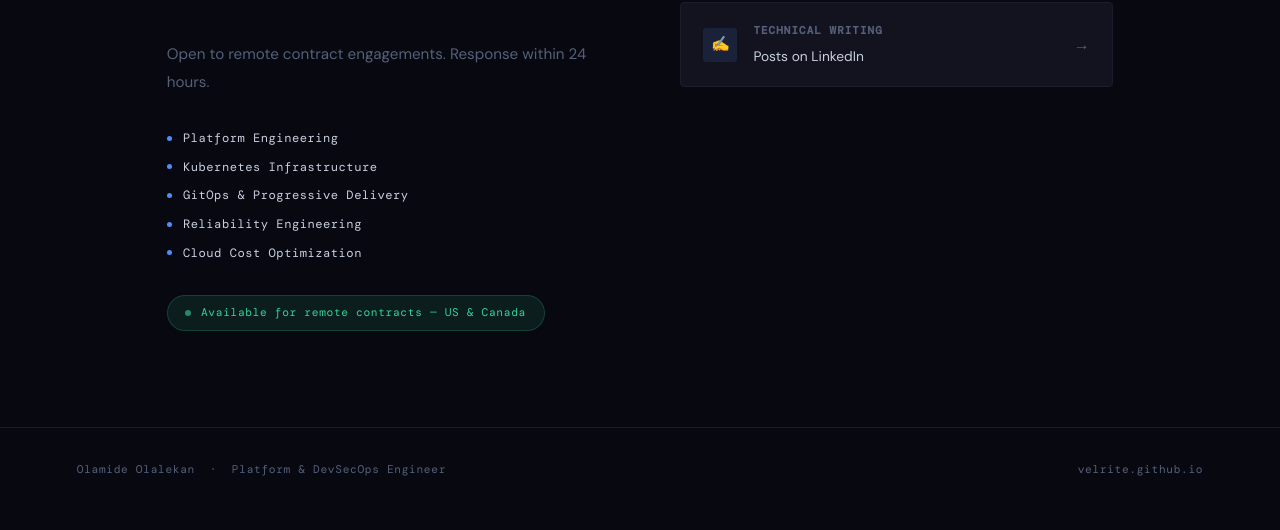
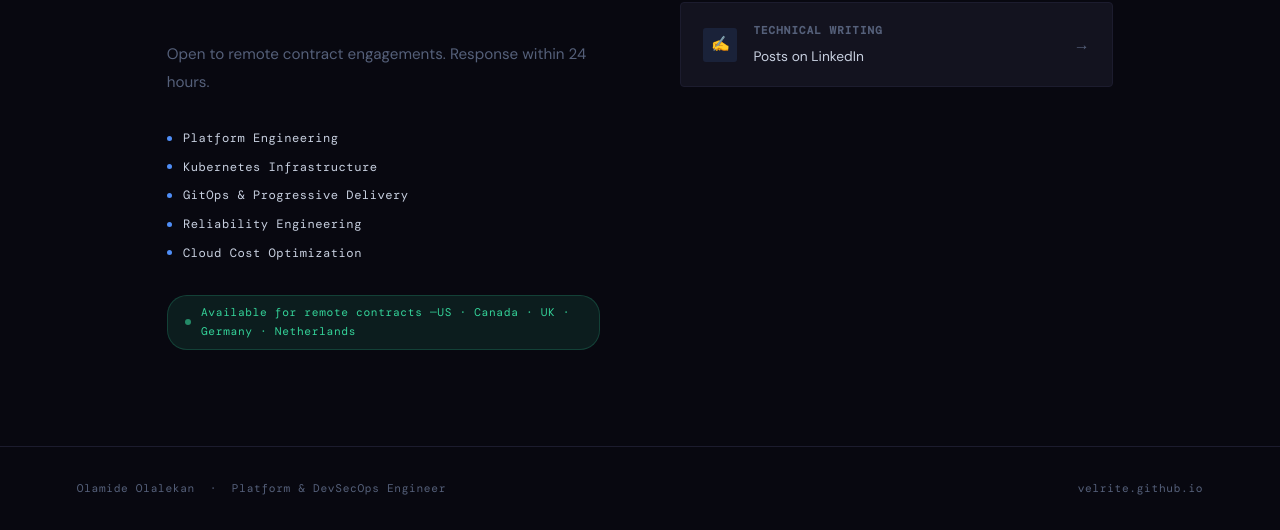
Before and after one commit to velrite/velrite.github.io, a plain HTML site: page index.html in a window 1280 px wide. Shown: the part 6795-7325 px from the top of the page. Drawn offline with nearby package versions, Linux system fonts and the light colour scheme.

Commit message:
Expand availability for remote contracts
Updated availability information to include additional countries.

```diff
--- a/index.html
+++ b/index.html
@@ -1004,7 +1004,7 @@
           <div class="service-pill">Reliability Engineering</div>
           <div class="service-pill">Cloud Cost Optimization</div>
         </div>
-        <div class="availability">Available for remote contracts — US & Canada</div>
+        <div class="availability">Available for remote contracts —US · Canada · UK · Germany · Netherlands</div>
       </div>
       <div class="contact-right">
         <div class="contact-links">
```
